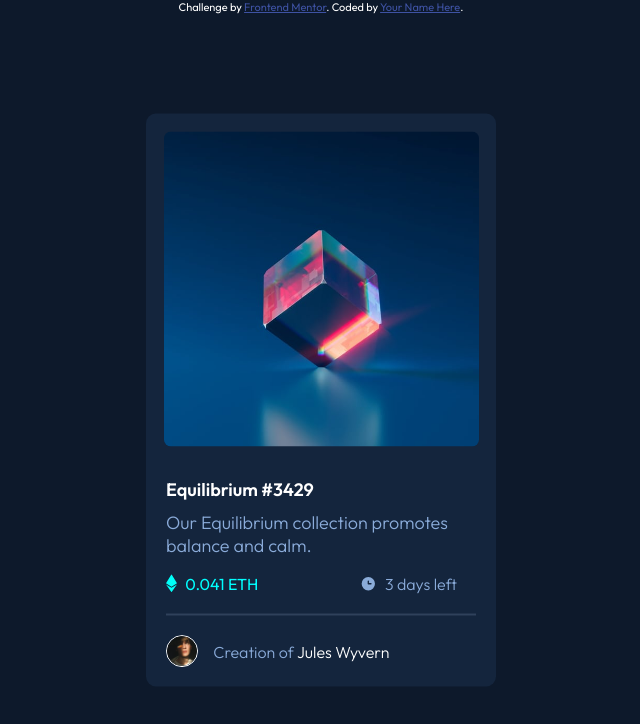
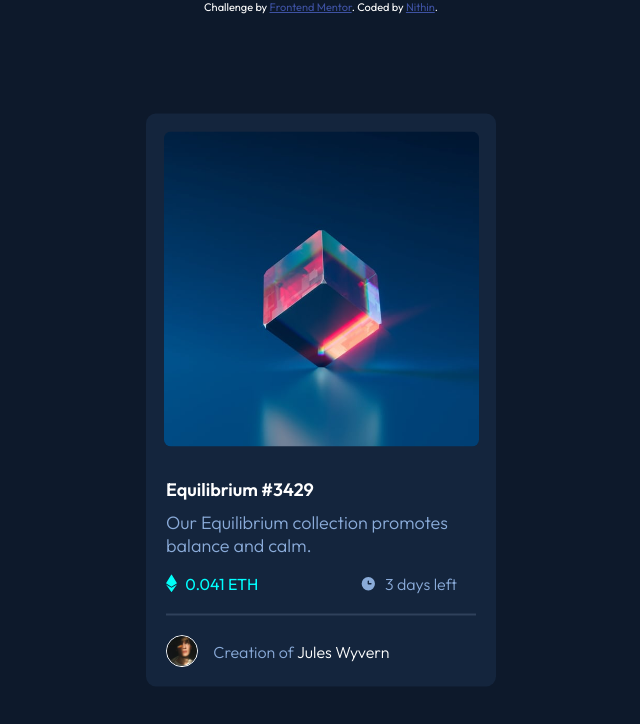
Before and after one commit to Nithin-droid/NFT-preview-card-component, a plain HTML site: page index.html in a window 1280 px wide. Shown: the whole page, without its empty margins (319-959 px from the left). Drawn offline with Linux system fonts and the light colour scheme.

Commit message:
Added github url

```diff
--- a/index.html
+++ b/index.html
@@ -60,7 +60,10 @@
       Challenge by
       <a href="https://www.frontendmentor.io?ref=challenge" target="_blank"
         >Frontend Mentor</a
-      >. Coded by <a href="#">Your Name Here</a>.
+      >. Coded by
+      <a href="https://github.com/Nithin-droid/NFT-preview-card-component.git"
+        >Nithin</a
+      >.
     </div>
   </body>
 </html>
```
